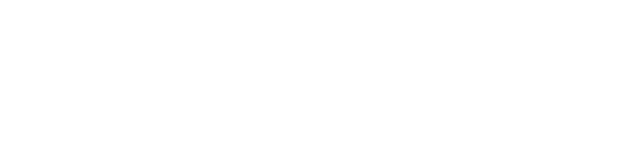
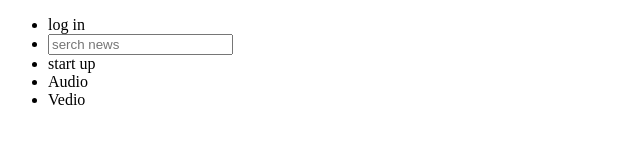
Before and after one commit to hanu329/masaiu3c4, a plain HTML site: page news.html in a window 1280 px wide. Shown: the whole page, without its empty margins (0-640 px from the left). Drawn offline with Linux system fonts and the light colour scheme.

Commit message:
second commit

```diff
--- a/news.html
+++ b/news.html
@@ -32,3 +32,13 @@
   </body>
 
 </html>
+
+<script type="module">
+
+
+import sidebar from "./components/sidebar.js"
+
+var side_div=document.getElementById("sidebar")
+side_div.innerHTML=sidebar()
+
+</script>
```
